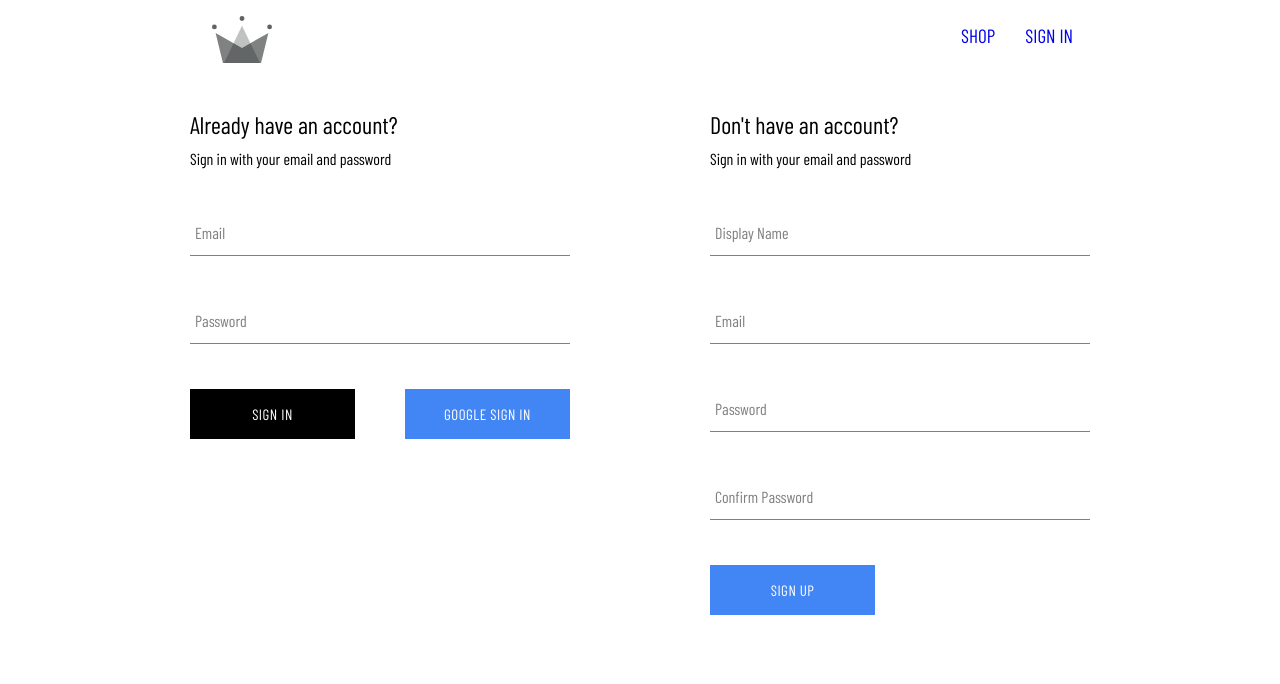
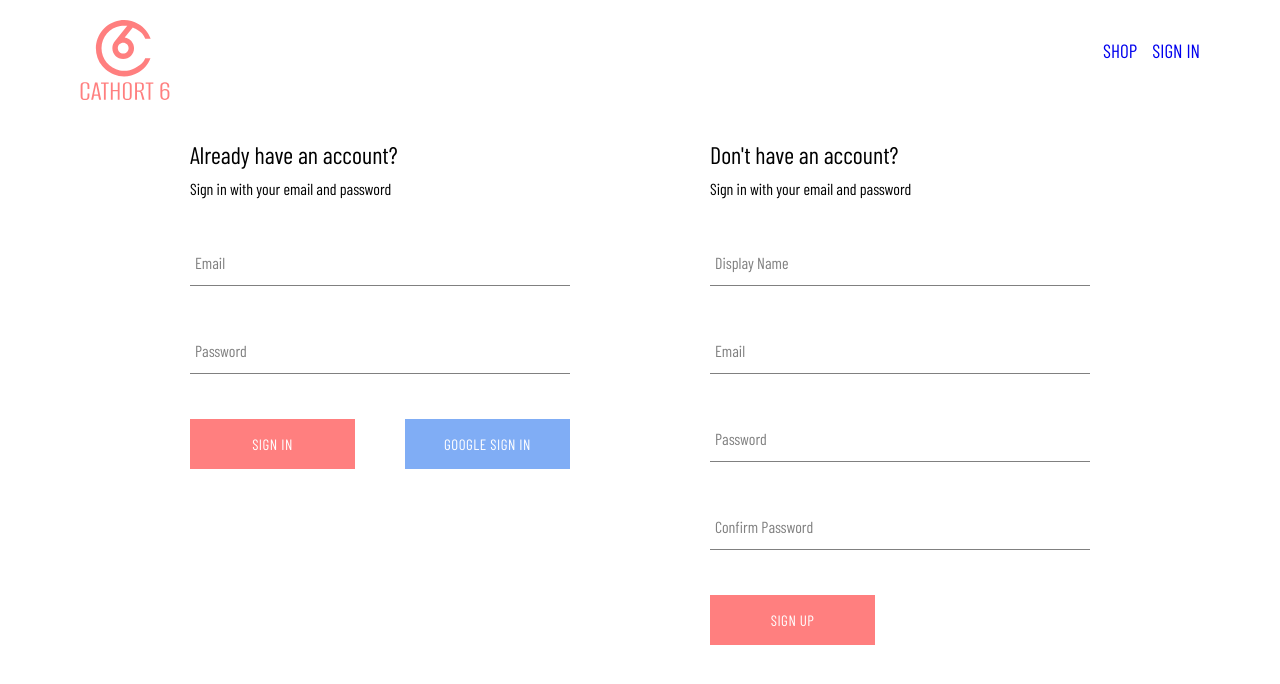
Before and after one commit to hubertlemczak/cathort6, a React (Create React App) app: page /auth in a window 1280 px wide. Shown: the top 684 px of the page. Built offline with nearby package versions, Linux system fonts and the light colour scheme; a web font is replaced by a local one.

Commit message:
logo and colour variables

```diff
--- a/src/App.js
+++ b/src/App.js
@@ -5,6 +5,7 @@ import Navigation from './routes/navigation/navigation.component';
 import Authentication from './routes/authentication/authentication.component';
 
 const App = () => (
+  <div className="App-container">
     <Routes>
       <Route path="/" element={<Navigation />}>
         <Route index element={<Home />} />
@@ -12,6 +13,7 @@ const App = () => (
         <Route path="/auth" element={<Authentication />} />
       </Route>
     </Routes>
+  </div>
 );
 
 export default App;
--- a/src/components/button/button.styles.scss
+++ b/src/components/button/button.styles.scss
@@ -1,3 +1,5 @@
+@import '../../utils/variables.syles.scss';
+
 .button-container {
   min-width: 165px;
   width: auto;
@@ -6,7 +8,7 @@
   line-height: 50px;
   padding: 0 35px 0 35px;
   font-size: 15px;
-  background-color: black;
+  background-color: $primary-clr;
   color: white;
   text-transform: uppercase;
   font-family: 'Open Sans Condensed';
@@ -17,17 +19,14 @@
   justify-content: center;
 
   &:hover {
-    background-color: white;
-    color: black;
-    border: 1px solid black;
+    background-color: $primary-clr-hover;
   }
 
   &.google-sign-in {
-    background-color: #4285f4;
-    color: white;
+    background-color: $google-clr;
 
     &:hover {
-      background-color: #357ae8;
+      background-color: $google-clr-hover;
       border: none;
     }
   }
--- a/src/components/categories/categories.component.jsx
+++ b/src/components/categories/categories.component.jsx
@@ -2,12 +2,46 @@ import './categories.styles.scss';
 
 import CategoryItem from '../category-item/category-item.component';
 
-const Categories = ({ categories }) => (
+const Categories = () => {
+  const categories = [
+    {
+      id: 1,
+      title: 'hats',
+      imageUrl:
+        'https://images.unsplash.com/photo-1566927467984-6332be7377d0?ixlib=rb-1.2.1&ixid=MnwxMjA3fDB8MHxwaG90by1wYWdlfHx8fGVufDB8fHx8&auto=format&fit=crop&w=1470&q=80',
+    },
+    {
+      id: 2,
+      title: 'jackets',
+      imageUrl:
+        'https://images.unsplash.com/photo-1637797124175-9e48c9112397?ixlib=rb-1.2.1&ixid=MnwxMjA3fDB8MHxwaG90by1wYWdlfHx8fGVufDB8fHx8&auto=format&fit=crop&w=1528&q=80',
+    },
+    {
+      id: 3,
+      title: 'glasses',
+      imageUrl:
+        'https://images.unsplash.com/photo-1533738363-b7f9aef128ce?ixlib=rb-1.2.1&ixid=MnwxMjA3fDB8MHxwaG90by1wYWdlfHx8fGVufDB8fHx8&auto=format&fit=crop&w=735&q=80',
+    },
+    {
+      id: 4,
+      title: 'shoes',
+      imageUrl:
+        'https://images.unsplash.com/photo-1641788756481-f69c7bc4d9f5?ixlib=rb-1.2.1&ixid=MnwxMjA3fDB8MHxwaG90by1wYWdlfHx8fGVufDB8fHx8&auto=format&fit=crop&w=1170&q=80',
+    },
+    {
+      id: 5,
+      title: 'munchies',
+      imageUrl:
+        'https://images.unsplash.com/photo-1577349516274-37ff88a53627?ixlib=rb-1.2.1&ixid=MnwxMjA3fDB8MHxwaG90by1wYWdlfHx8fGVufDB8fHx8&auto=format&fit=crop&w=735&q=80',
+    },
+  ];
+  return (
     <div className="categories-container">
       {categories.map((category) => (
         <CategoryItem key={category.id} category={category} />
       ))}
     </div>
   );
+};
 
 export default Categories;
--- a/src/components/categories/categories.styles.scss
+++ b/src/components/categories/categories.styles.scss
@@ -1,7 +1,7 @@
 .categories-container {
-  width: 70%;
-  margin: 0 auto;
+  width: 100%;
   display: flex;
   flex-wrap: wrap;
   justify-content: space-between;
+  gap: 20px;
 }
--- a/src/components/category-item/category-item.styles.scss
+++ b/src/components/category-item/category-item.styles.scss
@@ -1,3 +1,5 @@
+@import '../../utils/variables.syles.scss';
+
 .category-container {
   min-width: 30%;
   height: 240px;
@@ -5,33 +7,31 @@
   display: flex;
   align-items: center;
   justify-content: center;
-  border: 1px solid black;
-  margin: 0 7.5px 15px;
   overflow: hidden;
+  transition: transform 300ms ease;
+  box-shadow: 4px 4px 8px rgba(0, 0, 0, 0.076);
+
+  .background-image {
+    transition: transform 0.7s cubic-bezier(0.25, 0.45, 0.45, 0.95);
+  }
 
   &:hover {
     cursor: pointer;
+    transform: scale(1.01);
+    transition: transform 300ms ease;
 
     & .background-image {
       transform: scale(1.1);
-      transition: transform 6s cubic-bezier(0.25, 0.45, 0.45, 0.95);
+      transition: transform 2s cubic-bezier(0.25, 0.45, 0.45, 0.95);
     }
 
     & .category-body-container {
-      opacity: 0.9;
+      background-color: rgba(255, 255, 255, 0.846);
     }
   }
 
   &.large {
     height: 380px;
-  }
-
-  &:first-child {
-    margin-right: 7.5px;
-  }
-
-  &:last-child {
-    margin-left: 7.5px;
   }
 
   .background-image {
@@ -48,16 +48,14 @@
     flex-direction: column;
     align-items: center;
     justify-content: center;
-    border: 1px solid black;
-    background-color: white;
-    opacity: 0.7;
+    background-color: rgba(255, 255, 255, 0.594);
     position: absolute;
 
     h2 {
       font-weight: bold;
       margin: 0 6px 0;
       font-size: 22px;
-      color: #4a4a4a;
+      color: #000000;
     }
 
     p {
--- a/src/components/sign-up-form/sign-up-form.component.jsx
+++ b/src/components/sign-up-form/sign-up-form.component.jsx
@@ -89,9 +89,7 @@ const SignUpForm = () => {
           onChange={handleChange}
           required
         />
-        <Button buttonType="google" type="submit">
-          Sign Up
-        </Button>
+        <Button type="submit">Sign Up</Button>
       </form>
     </div>
   );
--- a/src/index.scss
+++ b/src/index.scss
@@ -18,6 +18,8 @@ video,
 canvas,
 svg {
   display: block;
+  max-width: 100%;
+  max-height: 100%;
 }
 input,
 button,
@@ -49,3 +51,8 @@ code {
 a {
   text-decoration: none;
 }
+
+.App-container {
+  max-width: 70rem;
+  margin: 0 auto;
+}
--- a/src/routes/home/home.component.jsx
+++ b/src/routes/home/home.component.jsx
@@ -1,34 +1,7 @@
 import Categories from '../../components/categories/categories.component';
 
 const Home = () => {
-  const categories = [
-    {
-      id: 1,
-      title: 'hats',
-      imageUrl: 'https://i.ibb.co/cvpntL1/hats.png',
-    },
-    {
-      id: 2,
-      title: 'jackets',
-      imageUrl: 'https://i.ibb.co/px2tCc3/jackets.png',
-    },
-    {
-      id: 3,
-      title: 'sneakers',
-      imageUrl: 'https://i.ibb.co/0jqHpnp/sneakers.png',
-    },
-    {
-      id: 4,
-      title: 'womens',
-      imageUrl: 'https://i.ibb.co/GCCdy8t/womens.png',
-    },
-    {
-      id: 5,
-      title: 'mens',
-      imageUrl: 'https://i.ibb.co/R70vBrQ/men.png',
-    },
-  ];
-  return <Categories categories={categories} />;
+  return <Categories />;
 };
 
 export default Home;
--- a/src/routes/navigation/navigation.component.jsx
+++ b/src/routes/navigation/navigation.component.jsx
@@ -1,7 +1,7 @@
 import { Fragment } from 'react';
 import { Outlet, Link } from 'react-router-dom';
 
-import { ReactComponent as CrwnLogo } from '../../assets/crown.svg';
+import { ReactComponent as Cathort6 } from '../../assets/cathort6.svg';
 
 import './navigation.styles.scss';
 
@@ -10,7 +10,7 @@ const Navigation = () => {
     <Fragment>
       <div className="navigation">
         <Link className="logo-container" to="/">
-          <CrwnLogo className="logo" />
+          <Cathort6 className="logo" />
         </Link>
         <div className="nav-links-container">
           <Link className="nav-link" to="/shop">
--- a/src/routes/navigation/navigation.styles.scss
+++ b/src/routes/navigation/navigation.styles.scss
@@ -1,18 +1,19 @@
+@import '../../utils/variables.syles.scss';
+
 .navigation {
-  height: 70px;
-  width: 70%;
-  margin: 0 auto;
+  height: 100px;
+  width: 100%;
   display: flex;
   justify-content: space-between;
   margin-bottom: 25px;
 
   .logo-container {
     height: 100%;
-    width: 50px;
-    padding: 20px 0 0 25px;
+    width: 90px;
+    padding-top: 20px;
 
     .logo {
-      transform: scale(1.2);
+      fill: $primary-clr;
     }
   }
 
@@ -21,11 +22,11 @@
     height: 100%;
     display: flex;
     align-items: center;
+    gap: 15px;
     justify-content: flex-end;
 
     .nav-link {
       font-size: 1.2rem;
-      padding: 10px 15px;
       cursor: pointer;
     }
   }
--- /dev/null
+++ b/src/utils/variables.syles.scss
@@ -0,0 +1,5 @@
+$primary-clr: #ff7f7f;
+$primary-clr-hover: #ee6666;
+
+$google-clr: #80adf5;
+$google-clr-hover: #699ae9;
```
Also changed, not shown: src/assets/cathort6.svg (added), src/assets/crown.svg (deleted). Lines whose indentation alone changed are shown as unchanged.
